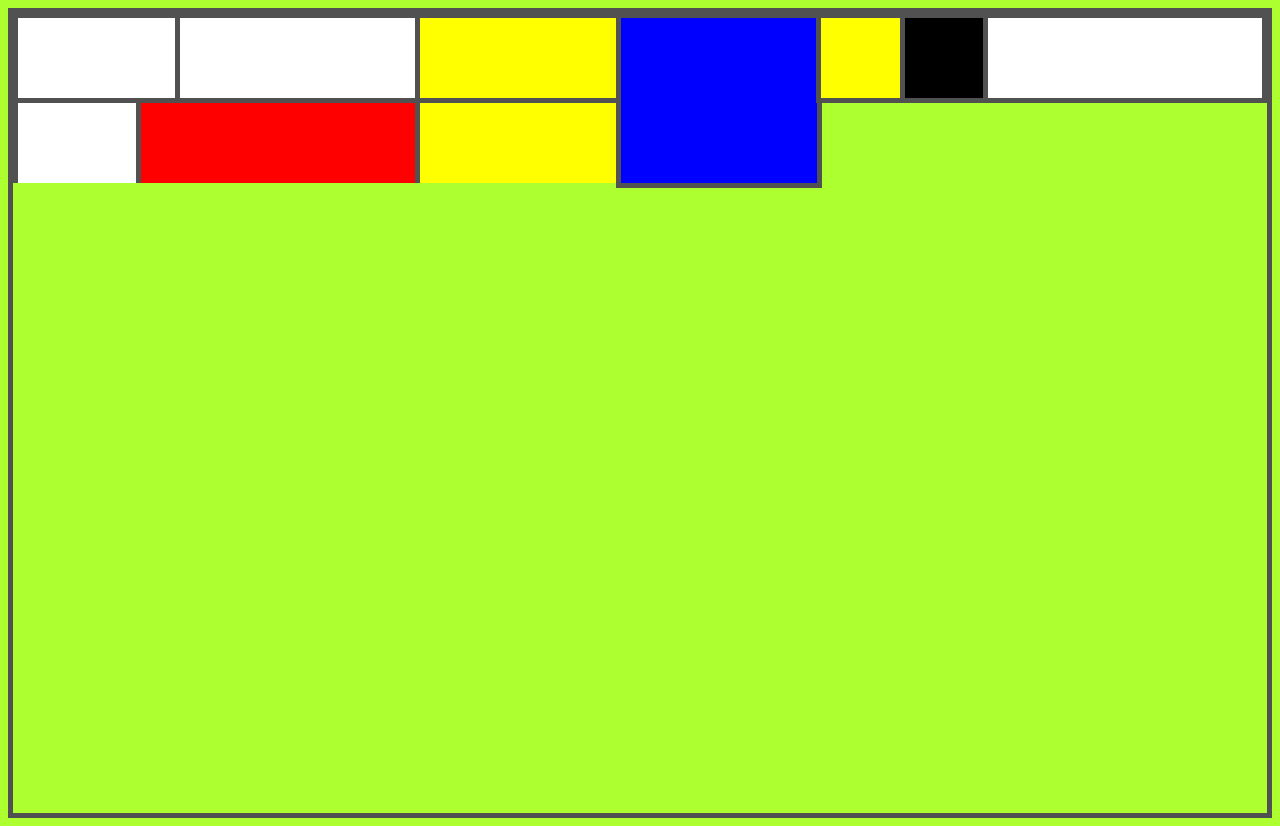
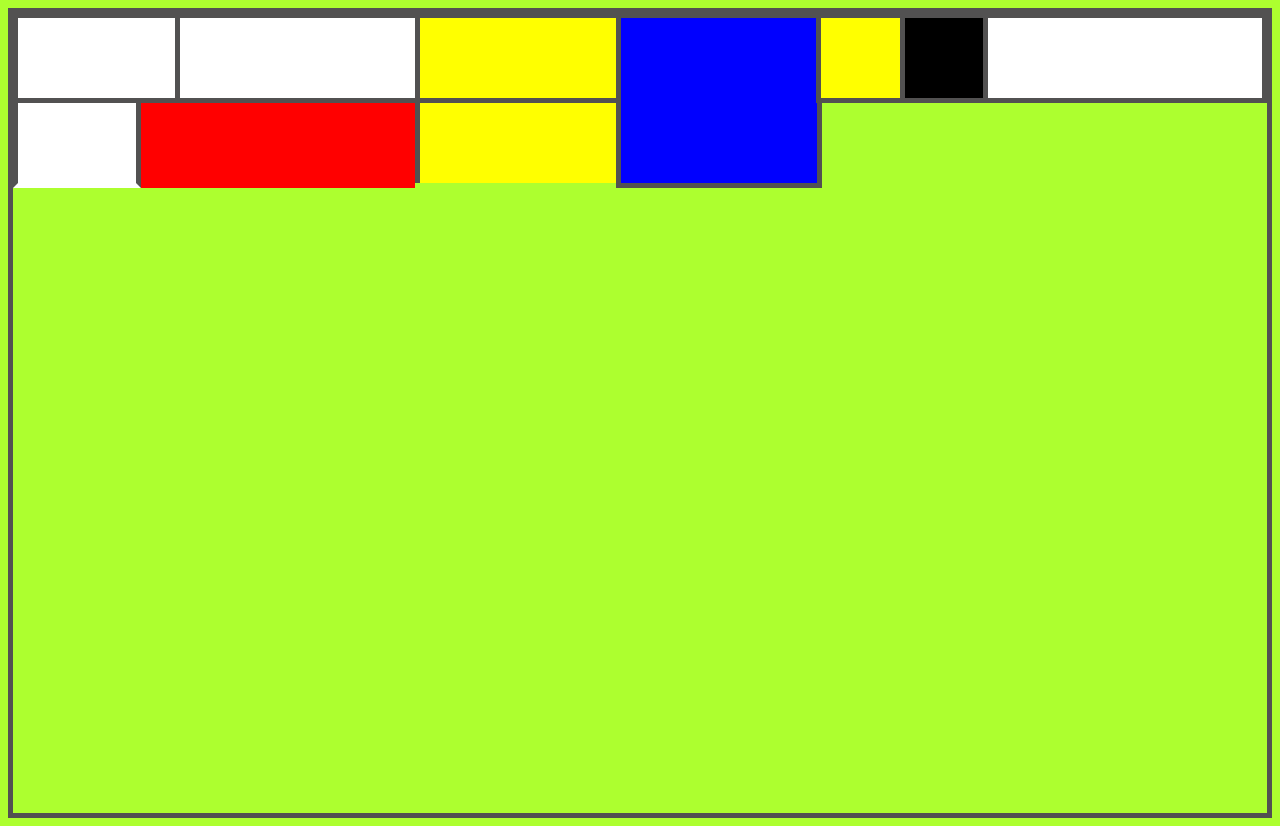
Before and after one commit to Momentum-Team-20/css-layout-challenge-jmatthews64, a plain HTML site: page index.html in a window 1280 px wide. Drawn offline with Linux system fonts and the light colour scheme.

Commit message:
added noBorder class to appropriate color

```diff
--- a/index.html
+++ b/index.html
@@ -35,13 +35,13 @@
         </div>
         <!-- end row 1 boxes -->
         <div class="rowWrap">
-            <div class="white wholeBox leftBox"></div>
-            <div class="white halfBox rightBox"></div>
+            <div class="white wholeBox leftBox noBorderWhite"></div>
+            <div class="white halfBox rightBox noBorderWhite"></div>
 
-            <div class="red wholeBox"></div>
-            <div class="red wholeBox"></div>
-            <div class="red wholeBox"></div>
-            <div class="red halfBox"></div>
+            <div class="red wholeBox noBorderRed"></div>
+            <div class="red wholeBox noBorderRed"></div>
+            <div class="red wholeBox noBorderRed"></div>
+            <div class="red halfBox noBorderRed"></div>
 
             <div class="yellow wholeBox leftBox"></div>
             <div class="yellow wholeBox"></div>
```
